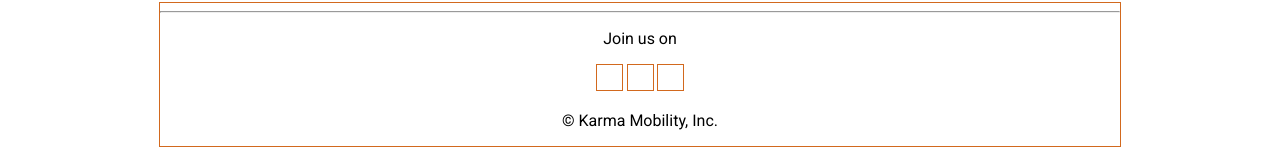
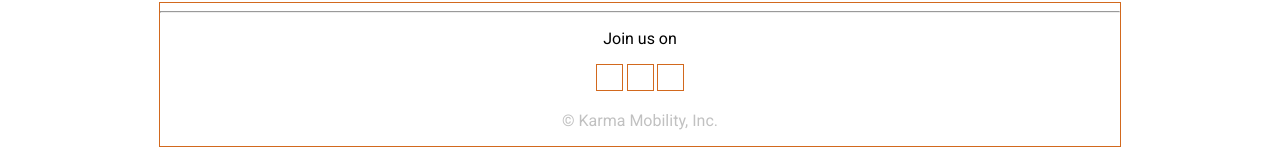
Before and after one commit to tbone849/startup-landing-page-clone, a plain HTML site: page index.html in a window 1280 px wide. Shown: the part 1107-1254 px from the top of the page. Drawn offline with Linux system fonts and the light colour scheme.

Commit message:
Fix copyright color

```diff
--- a/css/style.css
+++ b/css/style.css
@@ -133,3 +133,7 @@ footer .social {
 	height: 25px;
 	display: inline-block;
 }
+
+.copyright {
+	color: #C1C1C1;
+}
```
